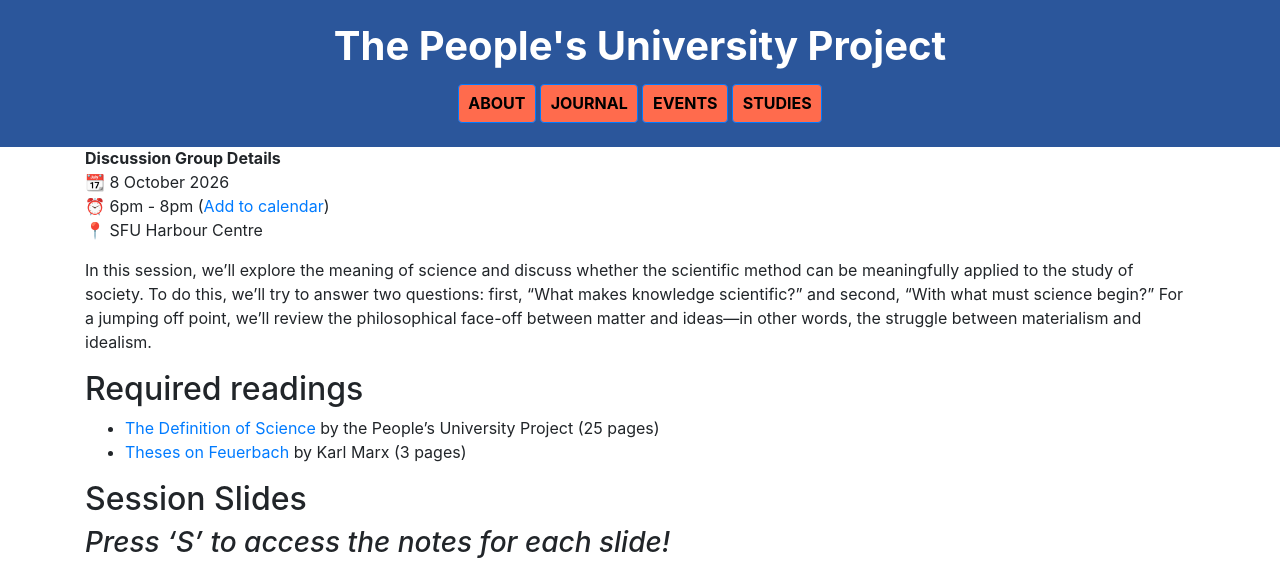
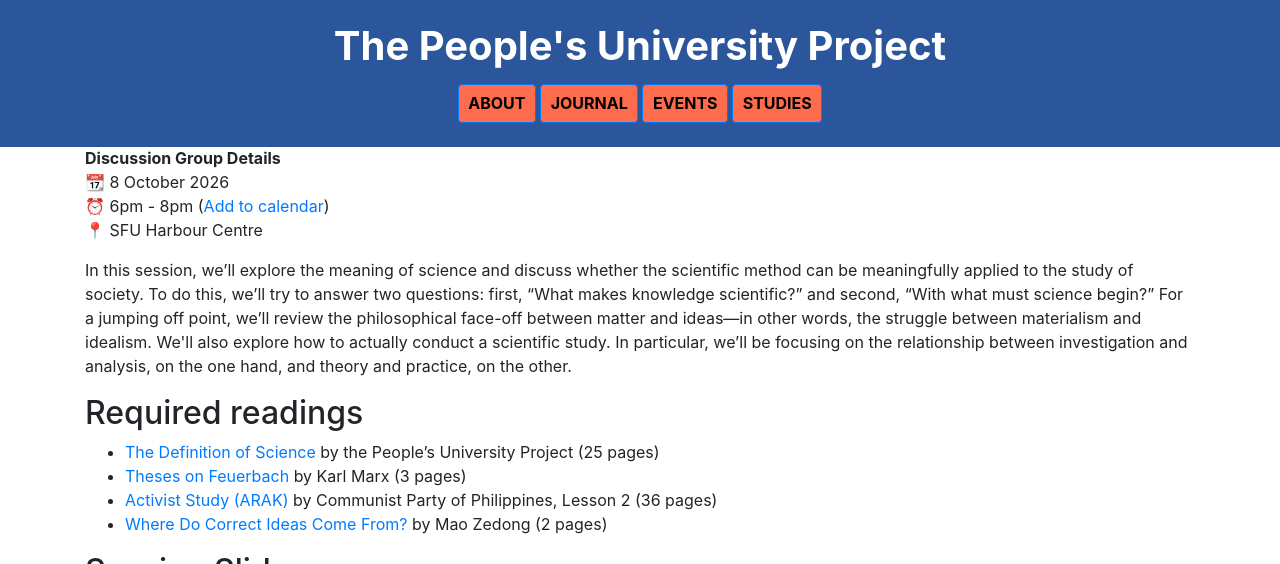
Before and after one commit to Peoples-University/website, a Jekyll site: the page built from _orgschool26/thinking-scientifically.md, in a window 1280 px wide and 900 px high, scrolled down 479 px, cut to the strip 0-564 px from the top of the window. Built offline with Jekyll 4.4.1, drawn with Linux system fonts in a browser that asks for light colours.

Commit message:
Update Organizer School “thinking-scientifically”

```diff
--- a/_orgschool26/thinking-scientifically.md
+++ b/_orgschool26/thinking-scientifically.md
@@ -17,12 +17,23 @@
     reading_author: Karl Marx
     reading_pagecount: 3
     reading_link: https://www.marxists.org/archive/marx/works/1845/theses/theses.htm
+  - reading_title: Activist Study (ARAK)
+    reading_author: Communist Party of Philippines, Lesson 2
+    reading_pagecount: 36
+    reading_link: https://foreignlanguages.press/wp-content/uploads/2025/06/S22-Activist-Study-ARAK-11th-Printing.pdf
+  - reading_title: Where Do Correct Ideas Come From?
+    reading_author: Mao Zedong
+    reading_pagecount: 2
+    reading_link: https://www.marxists.org/reference/archive/mao/selected-works/volume-9/mswv9_01.htm
 summary: "In this session, we’ll explore the meaning of science and discuss
   whether the scientific method can be meaningfully applied to the study of
   society. To do this, we’ll try to answer two questions: first, “What makes
   knowledge scientific?” and second, “With what must science begin?” For a
   jumping off point, we’ll review the philosophical face-off between matter and
-  ideas—in other words, the struggle between materialism and idealism."
+  ideas—in other words, the struggle between materialism and idealism. We'll
+  also explore how to actually conduct a scientific study. In particular, we’ll
+  be focusing on the relationship between investigation and analysis, on the one
+  hand, and theory and practice, on the other. "
 layout: os_layout
 date: 21 September 2026
 ---
```
